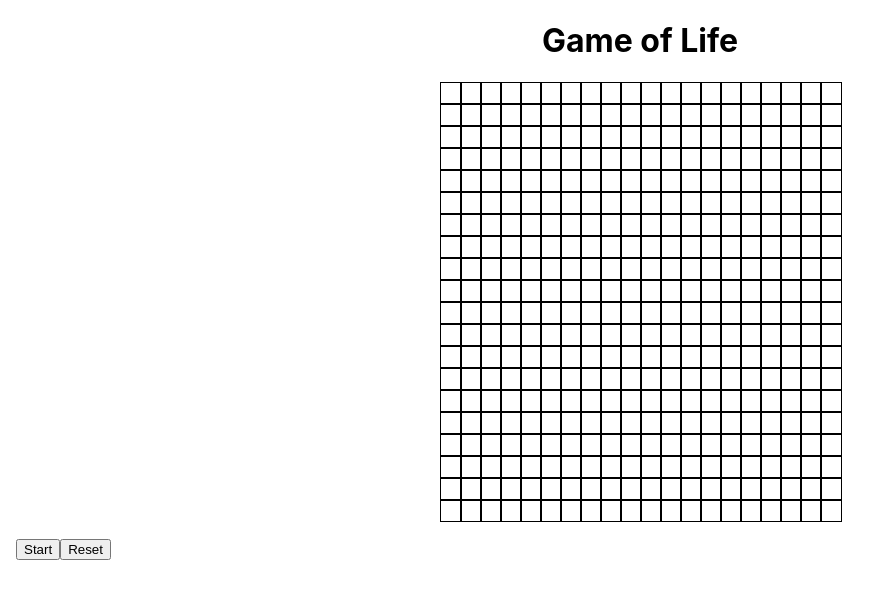
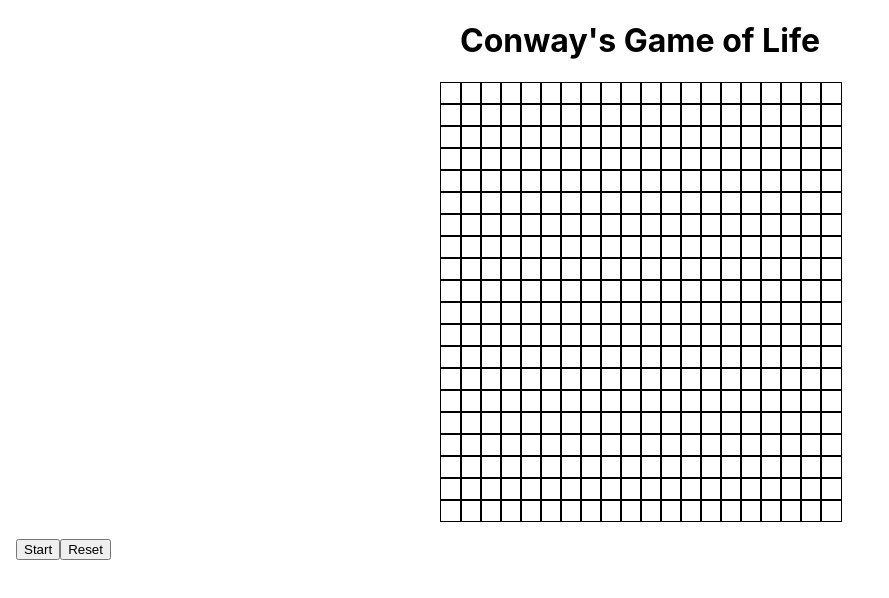
Before and after one commit to bduran04/GOL, a React (Create React App) app: page / in a window 1280 px wide. Shown: the top 598 px of the page, without its empty margins (0-889 px from the left). Built offline with nearby package versions, Linux system fonts and the light colour scheme.

Commit message:
updated the CSS and main app files

```diff
--- a/src/App.css
+++ b/src/App.css
@@ -36,3 +36,6 @@
     transform: rotate(360deg);
   }
 }
+.button {
+  background-color: pink;
+}
--- a/src/App.js
+++ b/src/App.js
@@ -1,11 +1,7 @@
 import { useCallback, useRef, useState } from 'react';
 import produce from 'immer';
 import { getNextGeneration } from './game';
-
-//1) create the grid
-//2) create ability to change the state of each cell, where 1 = live/"on" & 0 = dead/"no color"
-  //ask if I'm able to use packages; explain produce by immer
-//3) create the start button
+import './App.css'
 
 const numRows = 20;
 const numCols = 20;
@@ -47,9 +43,10 @@ function App() {
     style={{
       justifyItems: "center",
       alignItems: "center",
-      textAlign: "center"
+      textAlign: "center",
+      color: "black"
     }}>
-      Game of Life
+      Conway's Game of Life
     </h1>
     <div
     style={{
@@ -89,7 +86,7 @@ function App() {
     >{running ? "Stop" : "Start"}</button>
     <button
     onClick={() => {
-      setGrid(grid);
+      setGrid()
     }}>
       Reset
     </button>
```
Also changed, not shown: 12 other files (tests, documents, lock files or other folders).
